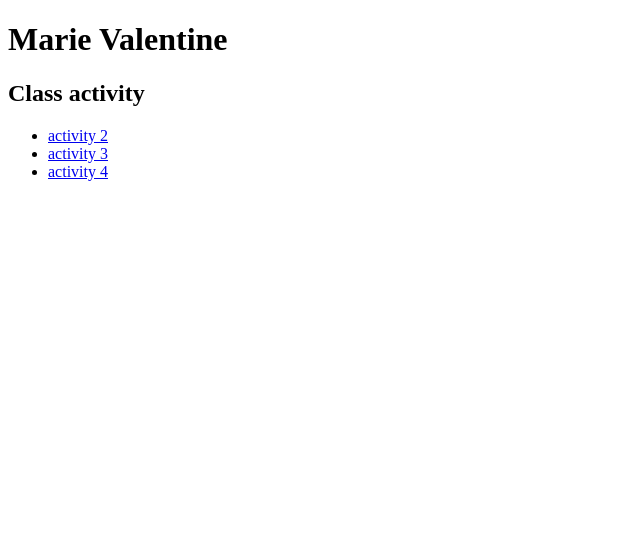
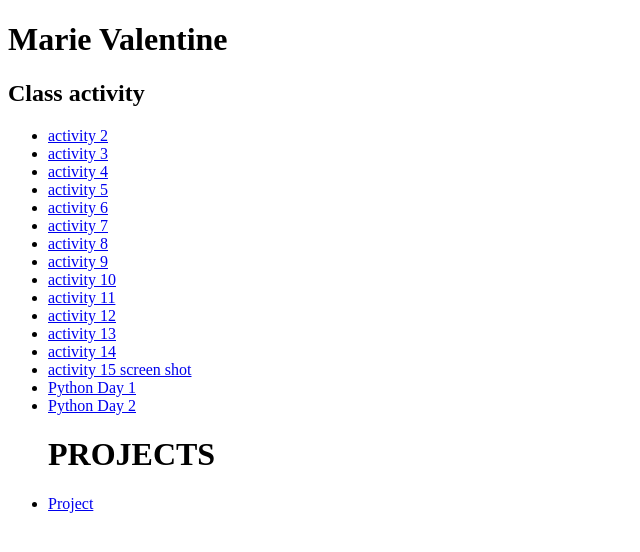
Before and after one commit to Mvalentine1/MarieValentine, a plain HTML site: page index.html in a window 1280 px wide. Shown: the whole page, without its empty margins (0-640 px from the left). Drawn offline with Linux system fonts and the light colour scheme.

Commit message:
Add files via upload

```diff
--- a/index.html
+++ b/index.html
@@ -10,9 +10,26 @@
     <h1>Marie Valentine</h1>
     <h2>Class activity</h2>
     <ul>
-        <li><a href="DAY2/activity2.html" target="blank">activity 2</a></li>
-        <li><a href="test1/test1.html" target="blank">activity 3</a></li>
-        <li><a href="day5/activity4.html" target="blank">activity 4</a></li>
+        <li><a href="activity2.html" target="blank">activity 2</a></li>
+        <li><a href="assignment2.html" target="blank">activity 3</a></li>
+        <li><a href="day4/activity4.html" target="blank">activity 4</a></li>
+        <li><a href="day5/day5.html" target="blank">activity 5</a></li>
+        <li><a href="day6/day6.html" target="blank">activity 6</a></li>
+        <li><a href="day7/day7.html" target="blank">activity 7</a></li>
+        <li><a href="day8/day8.html" target="blank">activity 8</a></li>
+        <li><a href="day9/day9.html" target="blank">activity 9</a></li>
+        <li><a href="day11/activity8.html" target="blank">activity 10</a></li>
+        <li><a href="day12/activity10.html" target="blank">activity 11</a></li>
+        <li><a href="day13/activity11.html" target="blank">activity 12</a></li>
+        <li><a href="day14/activity12.html" target="blank">activity 13</a></li>
+        <li><a href="day15/activity13.html" target="blank">activity 14</a></li>
+        <li><a href="day16/activity15.jpg.png" target="blank">activity 15 screen shot</a></li>
+        <li><a href="day17/activity16.py" target="blank">Python Day 1</a></li>
+        <li><a href="day18/activity17.py" target="blank">Python Day 2</a></li>
+    </ul>
+    <ul>
+        <h1>PROJECTS</h1>
+        <li><a href="project1/project1.html" target="blank">Project</a></li>
     </ul>
 </body>
 </html>
```
